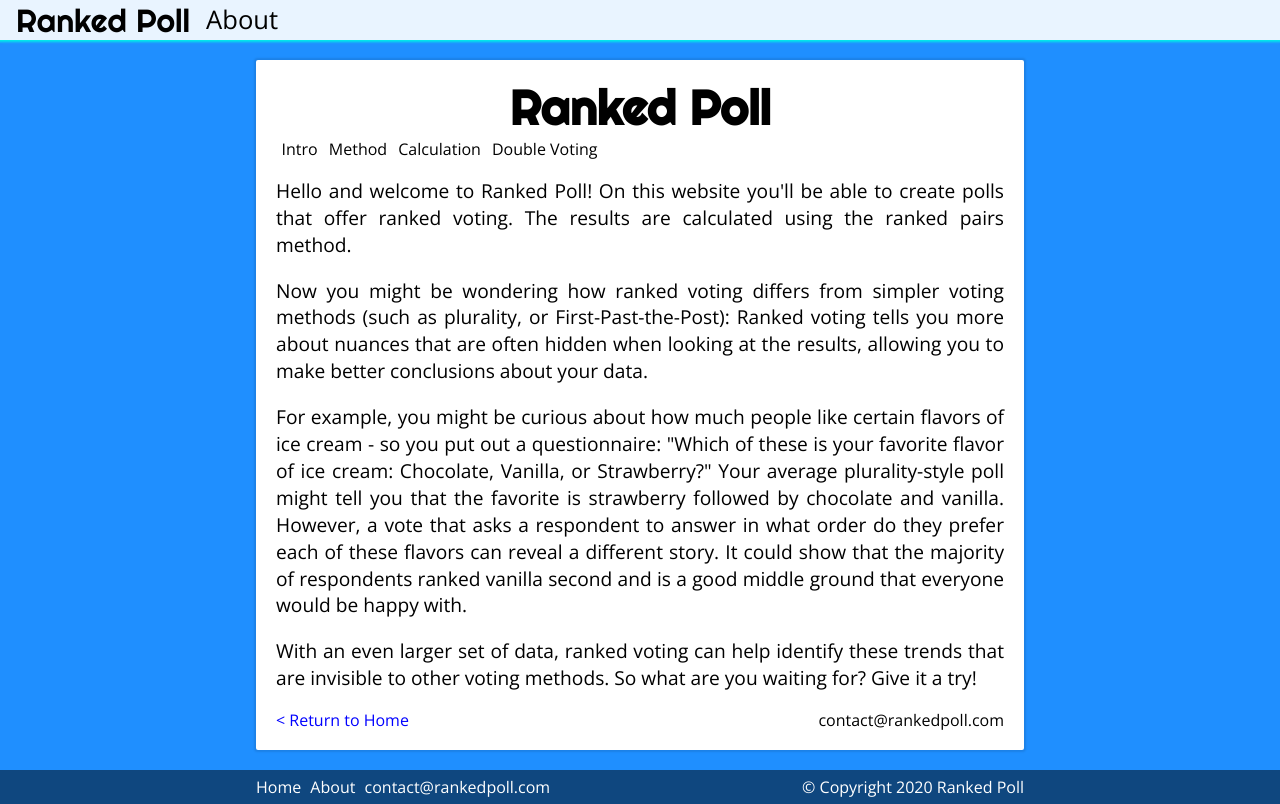
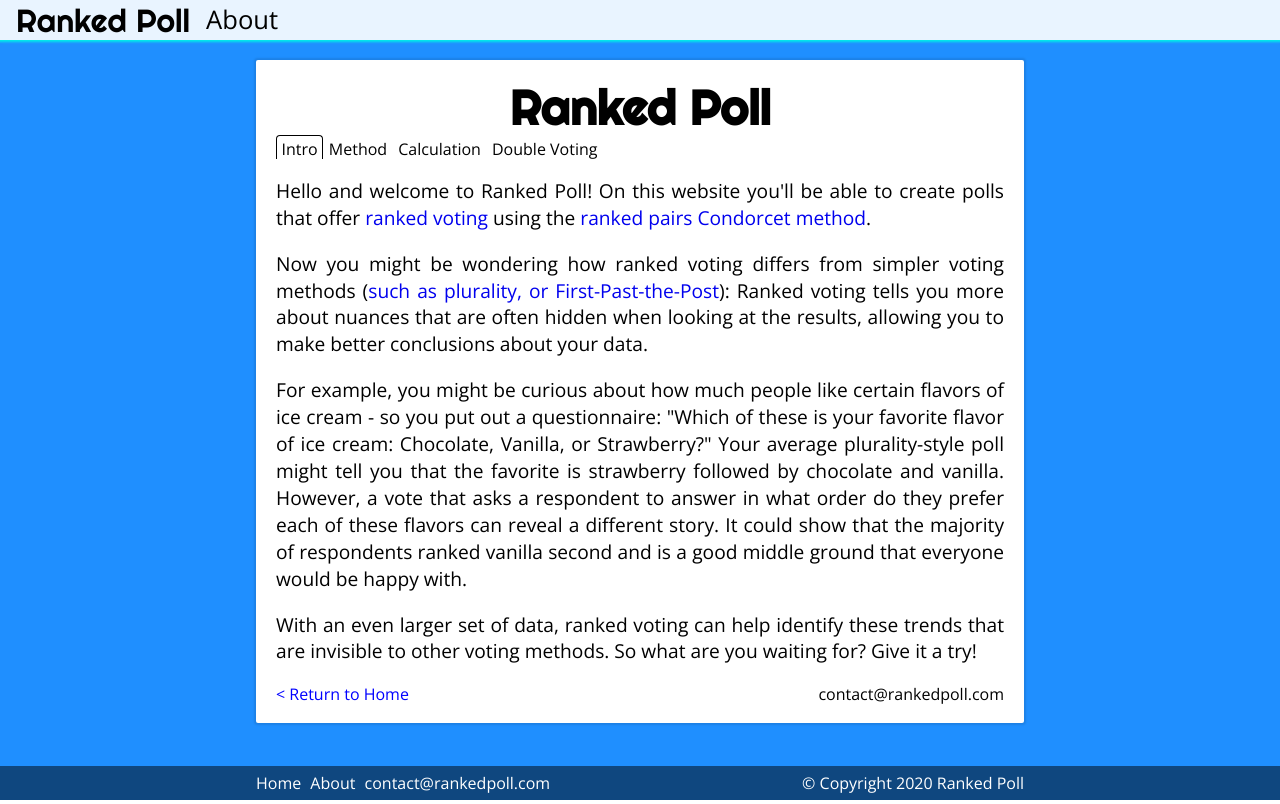
Before and after one commit to simonh531/ranked-poll, a Next.js app: page /about in a window 1280 px wide. Built offline with nearby package versions, Linux system fonts and the light colour scheme.

Commit message:
Fixed bug, added links to about

```diff
--- a/pages/about.js
+++ b/pages/about.js
@@ -75,10 +75,23 @@ const Bottom = styled.div`
 const Intro = () => (
   <>
     <P>
-      Hello and welcome to Ranked Poll! On this website you&apos;ll be able to create polls that offer ranked voting. The results are calculated using the ranked pairs method.
+      Hello and welcome to Ranked Poll! On this website you&apos;ll be able to create polls that offer
+      {' '}
+      <A href="https://en.wikipedia.org/wiki/Ranked_voting">ranked voting</A>
+      {' '}
+      using the
+      {' '}
+      <A href="https://en.wikipedia.org/wiki/Ranked_pairs">ranked pairs</A>
+      {' '}
+      <A href="https://en.wikipedia.org/wiki/Condorcet_method">Condorcet method</A>
+      .
     </P>
     <P>
-      Now you might be wondering how ranked voting differs from simpler voting methods (such as plurality, or First-Past-the-Post): Ranked voting tells you more about nuances that are often hidden when looking at the results, allowing you to make better conclusions about your data.
+      Now you might be wondering how ranked voting differs from simpler voting methods (
+      <A href="https://en.wikipedia.org/wiki/Plurality_voting">
+        such as plurality, or First-Past-the-Post
+      </A>
+      ): Ranked voting tells you more about nuances that are often hidden when looking at the results, allowing you to make better conclusions about your data.
     </P>
     <P>
       For example, you might be curious about how much people like certain flavors of ice cream - so you put out a questionnaire: &quot;Which of these is your favorite flavor of ice cream: Chocolate, Vanilla, or Strawberry?&quot; Your average plurality-style poll might tell you that the favorite is strawberry followed by chocolate and vanilla. However, a vote that asks a respondent to answer in what order do they prefer each of these flavors can reveal a different story. It could show that the majority of respondents ranked vanilla second and is a good middle ground that everyone would be happy with.
@@ -299,7 +312,7 @@ const About = () => {
       setContent(<Protection />);
     } else {
       setActive('');
-      setActive(<Intro />);
+      setContent(<Intro />);
     }
   }, [hash]);
 
```
